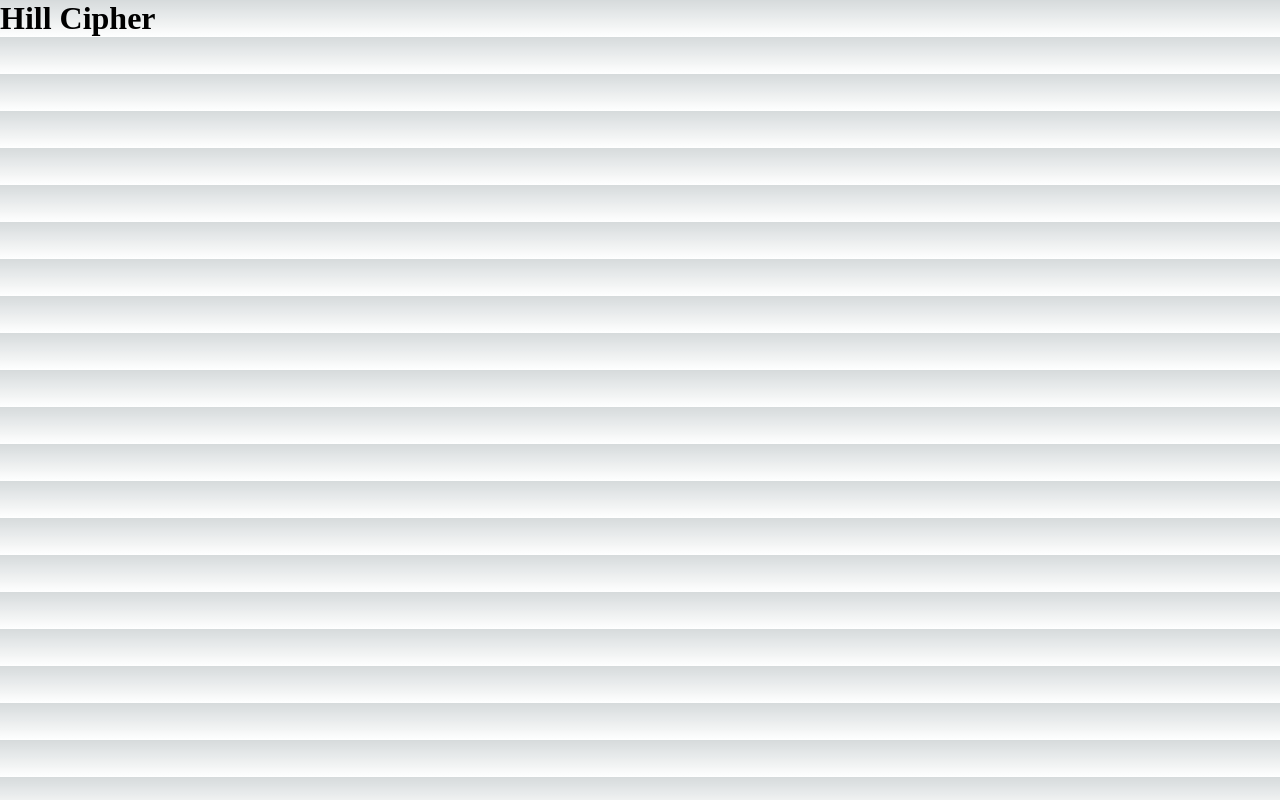
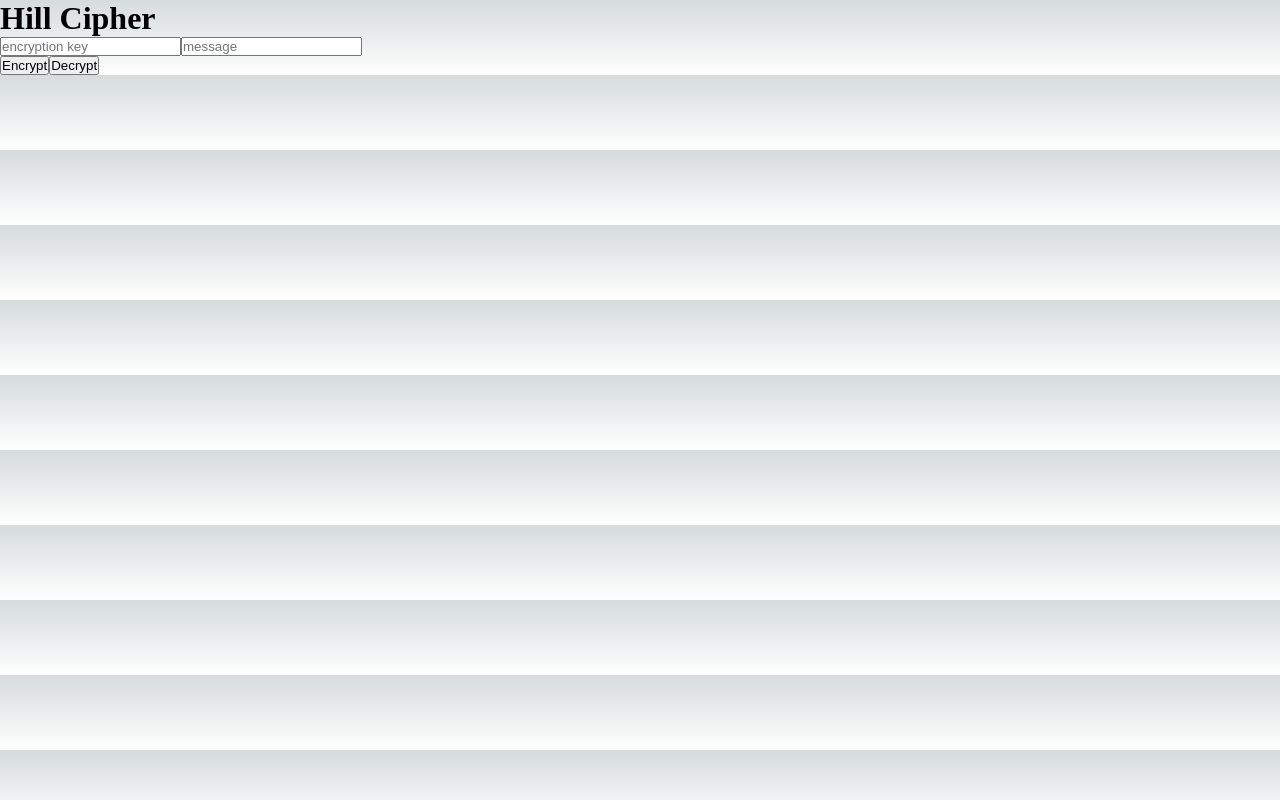
Before and after one commit to malikrafsan/Cipher-Tool, a Next.js app: page /hill-cipher in a window 1280 px wide. Built offline with nearby package versions, Linux system fonts and the light colour scheme.

Commit message:
feat: add encrypt hill cipher

```diff
--- /dev/null
+++ b/src/components/Input/index.tsx
@@ -0,0 +1,55 @@
+import styles from "./index.module.css";
+
+
+const Input = (props: {
+  encryptionKey: string;
+  onChangeEncryptionKey: (e: React.ChangeEvent<HTMLInputElement>) => void;
+  msg: string;
+  onChangeMsg: (e: React.ChangeEvent<HTMLInputElement>) => void;
+  onEncrypt: () => void;
+  onDecrypt: () => void;
+  result: string;
+}) => {
+  const {
+    encryptionKey,
+    onChangeEncryptionKey,
+    msg,
+    onChangeMsg,
+    onEncrypt,
+    onDecrypt,
+    result,
+  } = props;
+
+  return (
+    <div>
+      <div className={styles.input}>
+        <input
+          type="text"
+          name="encryption-key"
+          placeholder="encryption key"
+          value={encryptionKey}
+          onChange={onChangeEncryptionKey}
+        />
+        <input
+          type="text"
+          name="msg"
+          placeholder="message"
+          value={msg}
+          onChange={onChangeMsg}
+        />
+      </div>
+      <div className={styles.btnGroup}>
+        <button onClick={onEncrypt}>Encrypt</button>
+        <button onClick={onDecrypt}>Decrypt</button>
+      </div>
+      {result && (
+        <div className={styles.result}>
+          <h1>Result</h1>
+          <p>{result}</p>
+        </div>
+      )}
+    </div>
+  );
+};
+
+export default Input;
--- /dev/null
+++ b/src/components/index.ts
@@ -0,0 +1,3 @@
+import Input from './Input';
+
+export { Input };
--- a/src/pages/hill-cipher.tsx
+++ b/src/pages/hill-cipher.tsx
@@ -1,9 +1,32 @@
+import { Input } from "@/components";
+import { useState } from "react";
+import { HillCipherSrv } from "@/services";
+
 const HillCipher = () => {
-    return (
-        <div>
-            <h1>Hill Cipher</h1>
-        </div>
-    );
-}
+  const [key, setKey] = useState("");
+  const [msg, setMsg] = useState("");
+  const [result, setResult] = useState("");
+
+  const onEncrypt = () => {
+    const hillCipherSrv = new HillCipherSrv(key);
+    const result = hillCipherSrv.encrypt(msg);
+    setResult(result);
+  };
+
+  return (
+    <div>
+      <h1>Hill Cipher</h1>
+      <Input
+        encryptionKey={key}
+        onChangeEncryptionKey={(e) => setKey(e.target.value)}
+        msg={msg}
+        onChangeMsg={(e) => setMsg(e.target.value)}
+        onEncrypt={onEncrypt}
+        onDecrypt={() => {}}
+        result={result}
+      />
+    </div>
+  );
+};
 
 export default HillCipher;
--- /dev/null
+++ b/src/services/cipher-srv.ts
@@ -0,0 +1,6 @@
+interface ICipherSrv {
+    encrypt(data: string): string;
+    decrypt(data: string): string;
+}
+
+export default ICipherSrv;
--- /dev/null
+++ b/src/services/hill-cipher-srv.ts
@@ -0,0 +1,67 @@
+import ICipherSrv from "./cipher-srv";
+
+class HillCipherSrv implements ICipherSrv {
+  private readonly SIZE_MATRIX = 3;
+  private readonly OFFSET = 65;
+
+  private key: string;
+  private keyMatrix: number[][];
+
+  constructor(key: string) {
+    this.key = key;
+    this.keyMatrix = this.initKeyMatrix(this.key);
+  }
+
+  private initKeyMatrix(key: string): number[][] {
+    return new Array(this.SIZE_MATRIX).fill({}).map((_, idxOuter) =>
+      new Array(this.SIZE_MATRIX).fill({}).map((_, idxInner) => {
+        const char = key[idxOuter * this.SIZE_MATRIX + idxInner];
+        return char.charCodeAt(0) - this.OFFSET;
+      })
+    );
+  }
+
+  private buildMsgVector(msg: string): number[][] {
+    return new Array(this.SIZE_MATRIX).fill({}).map((_, idx) => {
+      const char = msg[idx];
+      return [char.charCodeAt(0) - this.OFFSET];
+    });
+  }
+
+  private calcCipherMatrix(keyMatrix: number[][], msgVector: number[][]) {
+    const cipherMatrix = new Array(this.SIZE_MATRIX).fill({}).map(() => {
+      return new Array(this.SIZE_MATRIX).fill({}).map(() => 0);
+    });
+
+    for (let i = 0; i < this.SIZE_MATRIX; i++) {
+      for (let j = 0; j < 1; j++) {
+        for (let k = 0; k < this.SIZE_MATRIX; k++) {
+          cipherMatrix[i][j] += keyMatrix[i][k] * msgVector[k][j];
+        }
+        cipherMatrix[i][j] = cipherMatrix[i][j] % 26;
+      }
+    }
+
+    return cipherMatrix;
+  }
+
+  private convertCipherMatrixToText(cipherMatrix: number[][]): string {
+    return cipherMatrix
+      .map((row) => {
+        return String.fromCharCode(row[0] + this.OFFSET);
+      })
+      .join("");
+  }
+
+  encrypt(data: string): string {
+    const msgVector = this.buildMsgVector(data);
+    const cipherMatrix = this.calcCipherMatrix(this.keyMatrix, msgVector);
+
+    return this.convertCipherMatrixToText(cipherMatrix);
+  }
+  decrypt(data: string): string {
+    return data;
+  }
+}
+
+export default HillCipherSrv;
--- /dev/null
+++ b/src/services/index.ts
@@ -0,0 +1,4 @@
+import ICipherSrv from "./cipher-srv";
+import HillCipherSrv from "./hill-cipher-srv";
+
+export { type ICipherSrv, HillCipherSrv };
```
Also changed, not shown: src/components/Input/index.module.css (added).
